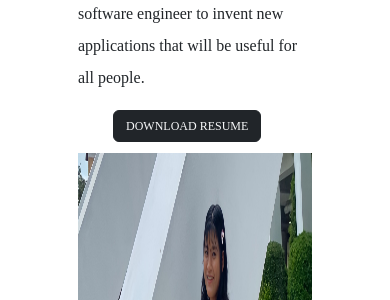
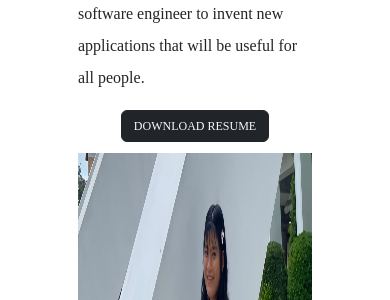
Before and after one commit to HsuSandiBo/Portfolio, a PHP site: page /about.html in a window 390 px wide. Shown: the part 1738-2038 px from the top of the page. Run offline with PHP 8.4, Linux system fonts and the light colour scheme; some web fonts are replaced.

Commit message:
update new changes

```diff
--- a/about.html
+++ b/about.html
@@ -39,7 +39,9 @@
         In spare time, I like to learn new languages and doing handicrafts like crochet.
         My goal is to be a professional web developer and software engineer to invent new applications that will be useful for all people.
     </p>
-    <a href="CV_form.pdf" target="_blank"><button class="resume btn btn-dark text-light" type="submit">DOWNLOAD RESUME</button></a>
+    <center><a href="CV_form.pdf" target="_blank">
+        <button class="resume btn btn-dark text-light" type="submit">DOWNLOAD RESUME</button></a>
+    </center>
     <img class="profile" src="images/profile1.jpg" alt="profile">
     <div class="icons">
         <a href="https://www.facebook.com" target="_blank"><i class="fa fa-brands fa-facebook-f"></i></a>
--- a/portfolio.css
+++ b/portfolio.css
@@ -43,7 +43,7 @@
     }
     .resume{
         font-size: 16px !important;
-        margin-left: 40px !important;
+        /* margin-left: 40px !important; */
     }
 }
 @media screen and (min-width: 320px) and (max-width: 480px){
@@ -68,7 +68,7 @@
     }
     .resume{
         font-size: 12px !important;
-        margin-left: 35px !important;
+        /* margin-left: 35px !important; */
     }
 }
 /* Home Section CSS */
@@ -187,7 +187,7 @@ a.about-title{
 .resume{
     font-size: 25px;
     font-family: Noto;
-    margin-left: 30%;
+    /* margin-left: 30%; */
 }
 .icons .fa{
     border-radius: 50%;
```
